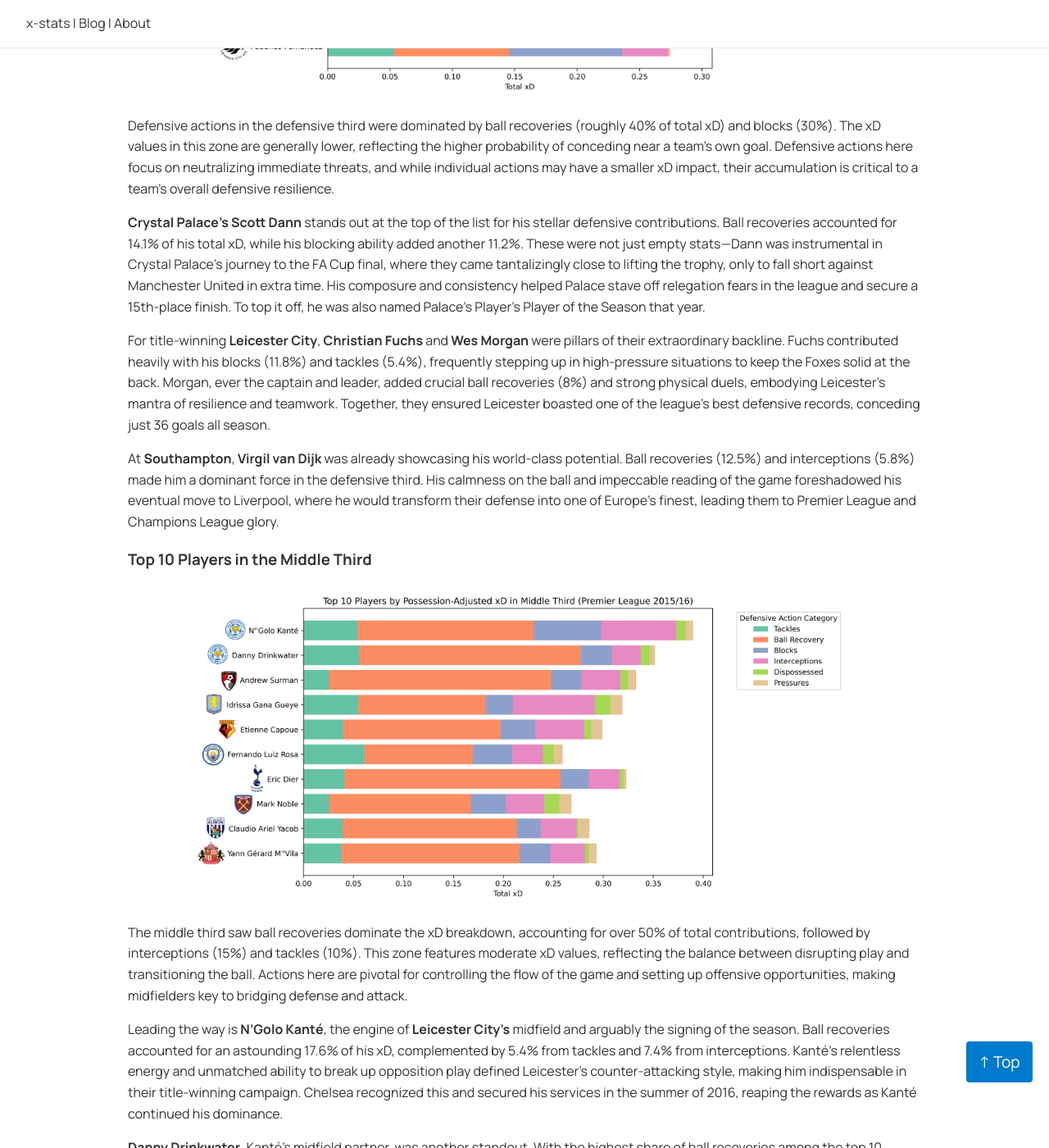
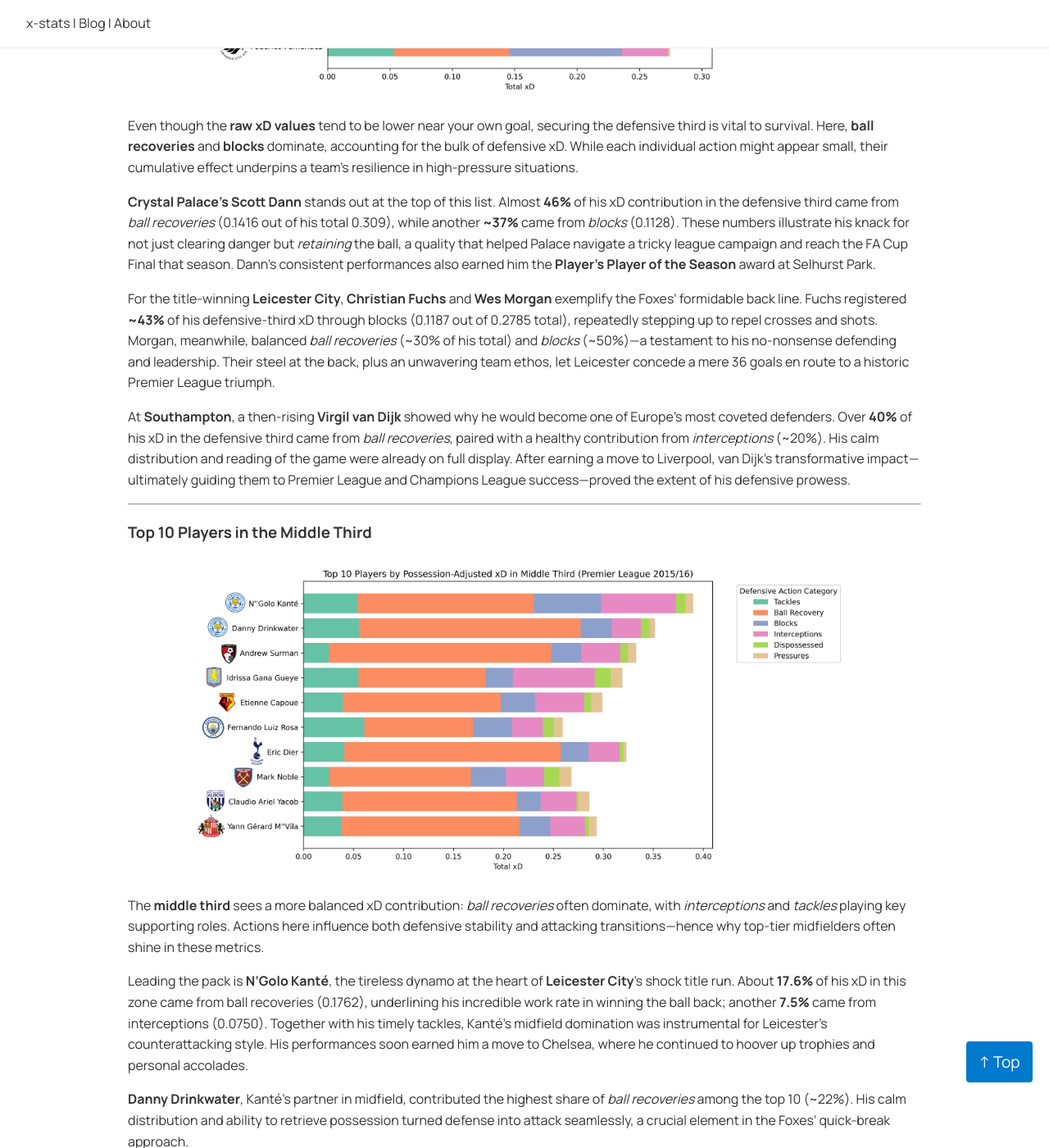
Before and after one commit to u3mukher/x-stats, a Jekyll site: the page built from _posts/2024-12-12-xD.md, in a window 1280 px wide and 1400 px high, scrolled down 6618 px. Shown: the whole window at 82% size. Built offline with Jekyll 4.4.1, drawn with Linux system fonts in a browser that asks for light colours; a style sheet for code colours, icons or effects is not loaded; some of the changed text lies outside the part shown.

Commit message:
Update 2024-12-12-xD.md

```diff
--- a/_posts/2024-12-12-xD.md
+++ b/_posts/2024-12-12-xD.md
@@ -187,38 +187,43 @@ Interestingly, while a player’s total xD (not adjusted for possession) might p
 
 ![Defensive Third]({{ site.baseurl }}/assets/xD_barcharts/top10_xD_possAdj_defensive_third_wlogo.png){:.chart-image}
 
-Defensive actions in the defensive third were dominated by ball recoveries (roughly 40% of total xD) and blocks (30%). The xD values in this zone are generally lower, reflecting the higher probability of conceding near a team's own goal. Defensive actions here focus on neutralizing immediate threats, and while individual actions may have a smaller xD impact, their accumulation is critical to a team's overall defensive resilience.
+Even though the **raw xD values** tend to be lower near your own goal, securing the defensive third is vital to survival. Here, **ball recoveries** and **blocks** dominate, accounting for the bulk of defensive xD. While each individual action might appear small, their cumulative effect underpins a team’s resilience in high-pressure situations.
 
-**Crystal Palace’s Scott Dann** stands out at the top of the list for his stellar defensive contributions. Ball recoveries accounted for 14.1% of his total xD, while his blocking ability added another 11.2%. These were not just empty stats—Dann was instrumental in Crystal Palace’s journey to the FA Cup final, where they came tantalizingly close to lifting the trophy, only to fall short against Manchester United in extra time. His composure and consistency helped Palace stave off relegation fears in the league and secure a 15th-place finish. To top it off, he was also named Palace’s Player’s Player of the Season that year.
+**Crystal Palace’s Scott Dann** stands out at the top of this list. Almost **46%** of his xD contribution in the defensive third came from *ball recoveries* (0.1416 out of his total 0.309), while another **~37%** came from *blocks* (0.1128). These numbers illustrate his knack for not just clearing danger but *retaining* the ball, a quality that helped Palace navigate a tricky league campaign and reach the FA Cup Final that season. Dann’s consistent performances also earned him the **Player’s Player of the Season** award at Selhurst Park.
 
-For title-winning **Leicester City**, **Christian Fuchs** and **Wes Morgan** were pillars of their extraordinary backline. Fuchs contributed heavily with his blocks (11.8%) and tackles (5.4%), frequently stepping up in high-pressure situations to keep the Foxes solid at the back. Morgan, ever the captain and leader, added crucial ball recoveries (8%) and strong physical duels, embodying Leicester’s mantra of resilience and teamwork. Together, they ensured Leicester boasted one of the league’s best defensive records, conceding just 36 goals all season.
+For the title-winning **Leicester City**, **Christian Fuchs** and **Wes Morgan** exemplify the Foxes’ formidable back line. Fuchs registered **~43%** of his defensive-third xD through blocks (0.1187 out of 0.2785 total), repeatedly stepping up to repel crosses and shots. Morgan, meanwhile, balanced *ball recoveries* (~30% of his total) and *blocks* (~50%)—a testament to his no-nonsense defending and leadership. Their steel at the back, plus an unwavering team ethos, let Leicester concede a mere 36 goals en route to a historic Premier League triumph.
 
-At **Southampton**, **Virgil van Dijk** was already showcasing his world-class potential. Ball recoveries (12.5%) and interceptions (5.8%) made him a dominant force in the defensive third. His calmness on the ball and impeccable reading of the game foreshadowed his eventual move to Liverpool, where he would transform their defense into one of Europe’s finest, leading them to Premier League and Champions League glory.
+At **Southampton**, a then-rising **Virgil van Dijk** showed why he would become one of Europe’s most coveted defenders. Over **40%** of his xD in the defensive third came from *ball recoveries*, paired with a healthy contribution from *interceptions* (~20%). His calm distribution and reading of the game were already on full display. After earning a move to Liverpool, van Dijk’s transformative impact—ultimately guiding them to Premier League and Champions League success—proved the extent of his defensive prowess.
+
+---
 
 ### Top 10 Players in the Middle Third
 
 ![Middle Third]({{ site.baseurl }}/assets/xD_barcharts/top10_xD_possAdj_middle_third_wlogo.png){:.chart-image}
 
-The middle third saw ball recoveries dominate the xD breakdown, accounting for over 50% of total contributions, followed by interceptions (15%) and tackles (10%). This zone features moderate xD values, reflecting the balance between disrupting play and transitioning the ball. Actions here are pivotal for controlling the flow of the game and setting up offensive opportunities, making midfielders key to bridging defense and attack.
+The **middle third** sees a more balanced xD contribution: *ball recoveries* often dominate, with *interceptions* and *tackles* playing key supporting roles. Actions here influence both defensive stability and attacking transitions—hence why top-tier midfielders often shine in these metrics.
 
-Leading the way is **N’Golo Kanté**, the engine of **Leicester City’s** midfield and arguably the signing of the season. Ball recoveries accounted for an astounding 17.6% of his xD, complemented by 5.4% from tackles and 7.4% from interceptions. Kanté’s relentless energy and unmatched ability to break up opposition play defined Leicester’s counter-attacking style, making him indispensable in their title-winning campaign. Chelsea recognized this and secured his services in the summer of 2016, reaping the rewards as Kanté continued his dominance.
+Leading the pack is **N’Golo Kanté**, the tireless dynamo at the heart of **Leicester City**’s shock title run. About **17.6%** of his xD in this zone came from ball recoveries (0.1762), underlining his incredible work rate in winning the ball back; another **7.5%** came from interceptions (0.0750). Together with his timely tackles, Kanté’s midfield domination was instrumental for Leicester’s counterattacking style. His performances soon earned him a move to Chelsea, where he continued to hoover up trophies and personal accolades.
 
-**Danny Drinkwater**, Kanté’s midfield partner, was another standout. With the highest share of ball recoveries among the top 10 players (22.1%), Drinkwater’s composure and passing accuracy allowed Leicester to transition swiftly from defense to attack. Together, they formed one of the most balanced midfield duos in Premier League history.
+**Danny Drinkwater**, Kanté’s partner in midfield, contributed the highest share of *ball recoveries* among the top 10 (~22%). His calm distribution and ability to retrieve possession turned defense into attack seamlessly, a crucial element in the Foxes’ quick-break approach.
 
-For **Aston Villa**, **Idrissa Gana Gueye** shone despite a tough season that ended in relegation. His 8.2% contribution from interceptions and 12.7% from ball recoveries highlighted his immense defensive ability. Gueye’s performances earned him a well-deserved move to Everton, where he quickly became one of the league’s most consistent midfield disruptors.
+Despite **Aston Villa**’s struggles that season, **Idrissa Gana Gueye** showcased his potential with **~12.7%** of his middle-third xD coming from *ball recoveries* (0.1274) and another **8.2%** from *interceptions* (0.0821). Those performances led him to Everton, where he established himself as one of the league’s most disruptive holding midfielders, repeatedly regaining possession and denying opponents’ build-up play.
+
+---
 
 ### Top 10 Players in the Attacking Third
 
 ![Attacking Third]({{ site.baseurl }}/assets/xD_barcharts/top10_xD_possAdj_attacking_third_wlogo.png){:.chart-image}
 
-In the attacking third, xD values are significantly higher, reflecting the high-stakes nature of defensive actions near the opponent’s goal. Actions like pressures (45%) and dispossessions (30%) are key contributors, as disrupting play in these zones greatly reduces the opponent’s immediate scoring chances. What made the top players exceptional was their ability to combine defensive contributions with attacking output, a hallmark of elite forwards.
+Defensive actions near the opponent’s penalty area naturally carry **higher xD values**, since a recovery, block, or pressure here greatly reduces the chance of an immediate threat or a breakaway goal. Many of the players topping this list are forwards or attack-minded midfielders who add defensive hustle to their offensive skill set.
 
-**Troy Deeney** of **Watford** led the list, contributing 31.3% of his xD through ball recoveries and another 26.5% through blocks. Deeney’s relentless pressing and ability to win possession in high-value areas were crucial to Watford’s impressive 13th-place finish in their first season back in the Premier League. His leadership on and off the pitch set the tone for Watford’s high-energy style of play.
+**Troy Deeney** of **Watford** sits atop the attacking-third chart. A whopping **~48%** of his total xD in this zone came from *blocks* (2.61 out of 5.43 overall), with another **~34%** from *ball recoveries*. This relentless press, paired with his physical hold-up play, made Deeney an invaluable leader during Watford’s solid mid-table finish.
 
-For **Leicester City**, **Jamie Vardy** was the poster boy for high-intensity pressing. With ball recoveries making up 15.7% of his xD, Vardy’s defensive contributions were as impactful as his record-breaking scoring streak. His ability to disrupt defenses high up the pitch epitomized Leicester’s counter-attacking approach and was key to their title success.
+His strike partner, **Odion Ighalo**, also excelled defensively in advanced areas—**~22%** of his attacking-third xD stemmed from dispossessions, while another **21.5%** came from pressures. These qualities made him an attractive option for **Ole Gunnar Solskjær**, who later brought Ighalo to **Manchester United** as a backup striker for his high-pressing system.
 
-**Odion Ighalo** of **Watford** brought a different dimension to the attacking third. His dispossessions (17.3% of his xD) and pressures (10.8%) highlighted his ability to disrupt defenses effectively. These qualities made him an attractive option for Ole Gunnar Solskjær, who later brought Ighalo to Manchester United as a backup striker for his high-pressing system.
-**Southampton’s Sadio Mané**, meanwhile, showed why he would soon become a key cog in Jürgen Klopp’s Liverpool machine. Mané’s defensive contributions, including 20.6% of his xD from blocks, coupled with his explosive pace and finishing ability, made him a dual threat. His pressing game and goal-scoring touch helped transform Southampton into one of the league’s most exciting teams that season.
+**Leicester’s Jamie Vardy**—famed for his record-breaking goal streak—likewise contributed around **15–16%** of his xD from ball recoveries. His high-energy pressing style fit perfectly into Leicester’s swift counterattack, ensuring opposing teams could not settle on the ball in their own half.
+
+At **Southampton**, **Sadio Mané** demonstrated the two-way dynamism that would later flourish under Jürgen Klopp at Liverpool. Mané racked up a *block rate* of about **2.0** xD in the attacking zone—over **20%** of his total contribution there—while simultaneously posing a major scoring threat. This aggressive pressing and goal-scoring blend became a hallmark of Mané’s game, propelling him to the upper echelons of Premier League stardom.
 
 ## Leicester’s Year, But Not Theirs Alone
 
```
